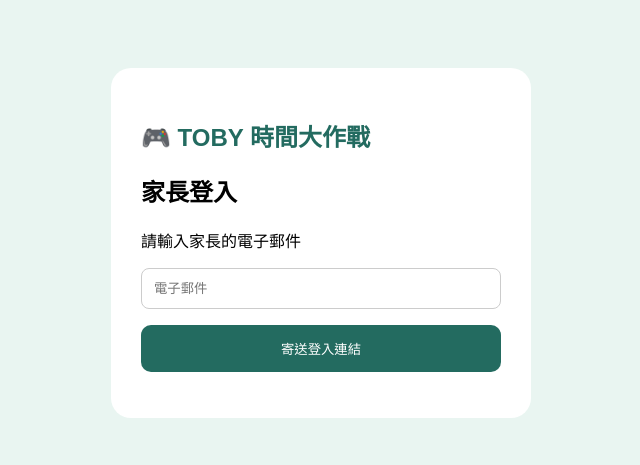
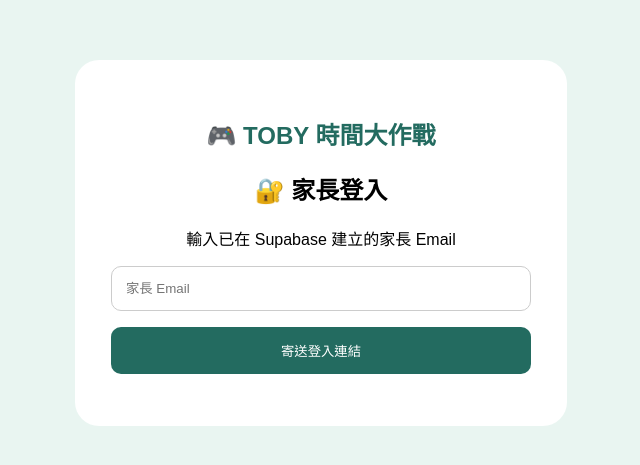
Before and after one commit to bacontoby/toby-time-quest-web, a Next.js app: page /login in a window 1280 px wide. Shown: the part 177-642 px from the top of the page, without its empty margins (319-959 px from the left). Built offline with nearby package versions, Linux system fonts and the light colour scheme; no server answers.

Commit message:
Update page.tsx

```diff
--- a/app/login/page.tsx
+++ b/app/login/page.tsx
@@ -6,95 +6,94 @@ import { supabase } from "../../lib/supabase";
 
 export default function LoginPage() {
   const [email, setEmail] = useState("");
+  const [loading, setLoading] = useState(false);
   const [message, setMessage] = useState("");
-  const [loading, setLoading] = useState(false);
 
-  async function login() {
-    if (!email.trim()) {
-      setMessage("請先輸入電子郵件");
-      return;
-    }
-
+  async function handleLogin(e: React.FormEvent<HTMLFormElement>) {
+    e.preventDefault();
     setLoading(true);
     setMessage("");
 
     const { error } = await supabase.auth.signInWithOtp({
-      email: email.trim(),
+      email,
       options: {
-        emailRedirectTo: window.location.origin + "/",
+        emailRedirectTo: `${window.location.origin}/login`,
+        shouldCreateUser: false,
       },
     });
-
-    setLoading(false);
 
     if (error) {
       setMessage("登入失敗：" + error.message);
     } else {
-      setMessage("登入連結已寄出，請查看電子郵件。");
+      setMessage("登入連結已寄出，請到 Email 信箱查看！");
     }
+
+    setLoading(false);
   }
 
   return (
-    <main
-      style={{
+    <main style={{
       minHeight: "100vh",
       background: "#e9f5f1",
-        display: "grid",
-        placeItems: "center",
+      display: "flex",
+      alignItems: "center",
+      justifyContent: "center",
       padding: 20,
       fontFamily: "Arial, sans-serif",
-      }}
-    >
-      <section
-        style={{
+    }}>
+      <section style={{
+        background: "white",
+        padding: 36,
+        borderRadius: 24,
+        maxWidth: 420,
         width: "100%",
-          maxWidth: 420,
-          padding: 30,
-          borderRadius: 20,
-          background: "white",
-          boxSizing: "border-box",
-        }}
-      >
+        textAlign: "center",
+      }}>
         <h1 style={{ color: "#236b60" }}>
           🎮 TOBY 時間大作戰
         </h1>
 
-        <h2>家長登入</h2>
+        <h2>🔐 家長登入</h2>
 
-        <p>請輸入家長的電子郵件</p>
+        <p>輸入已在 Supabase 建立的家長 Email</p>
 
+        <form onSubmit={handleLogin}>
           <input
             type="email"
+            placeholder="家長 Email"
             value={email}
             onChange={(e) => setEmail(e.target.value)}
-          placeholder="電子郵件"
+            required
             style={{
               width: "100%",
-            padding: 12,
+              padding: 14,
+              border: "1px solid #ccc",
+              borderRadius: 10,
+              marginBottom: 16,
               boxSizing: "border-box",
-            borderRadius: 8,
-            border: "1px solid #ccc",
             }}
           />
 
           <button
-          onClick={login}
+            type="submit"
             disabled={loading}
             style={{
               width: "100%",
               padding: 14,
-            marginTop: 16,
-            border: 0,
-            borderRadius: 10,
               background: "#236b60",
               color: "white",
+              border: "none",
+              borderRadius: 10,
               cursor: "pointer",
             }}
           >
             {loading ? "寄送中..." : "寄送登入連結"}
           </button>
+        </form>
 
-        <p role="status">{message}</p>
+        <p role="status" style={{ color: "#238b78" }}>
+          {message}
+        </p>
       </section>
     </main>
   );
```
Lines whose indentation alone changed are shown as unchanged.
